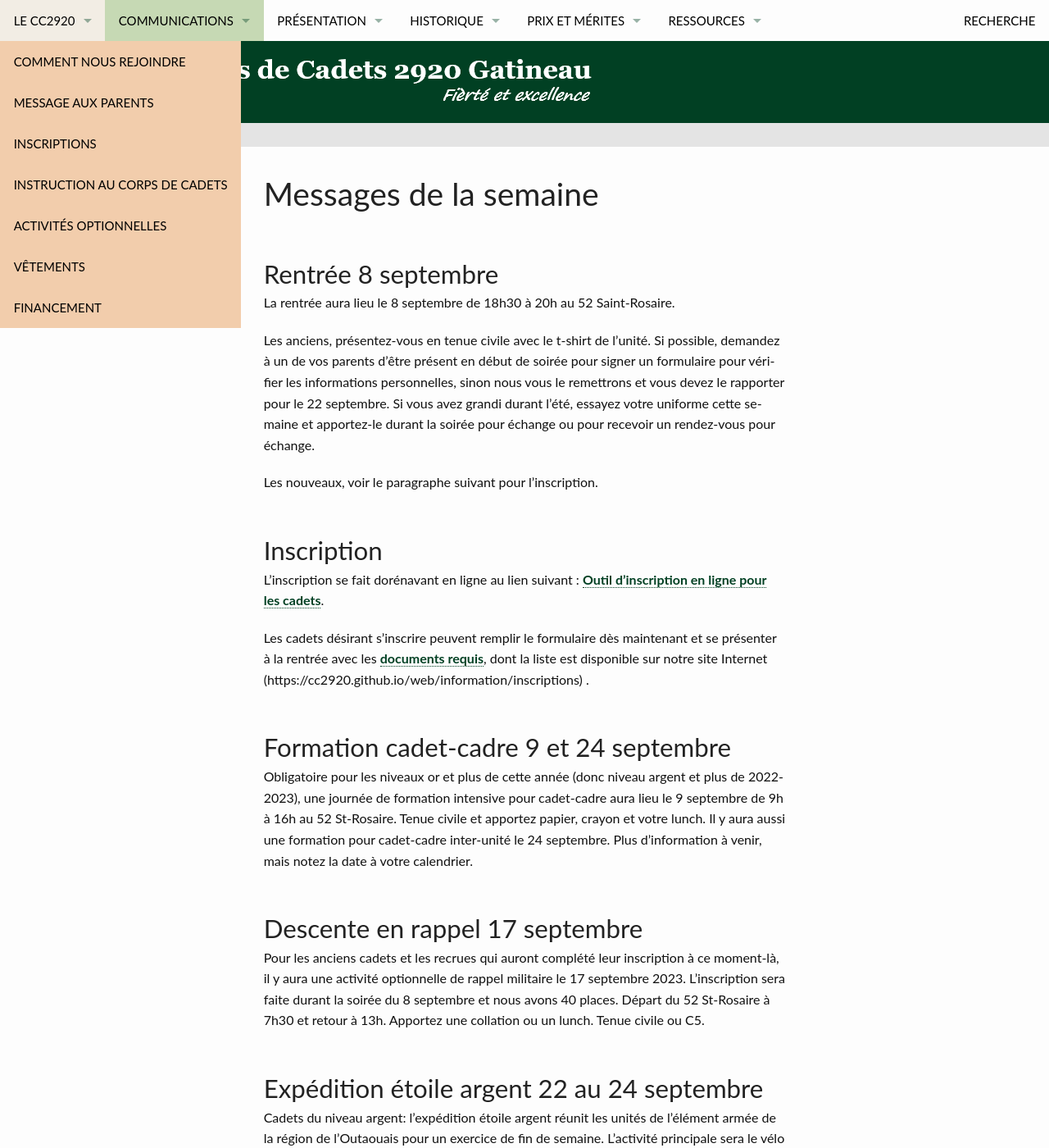
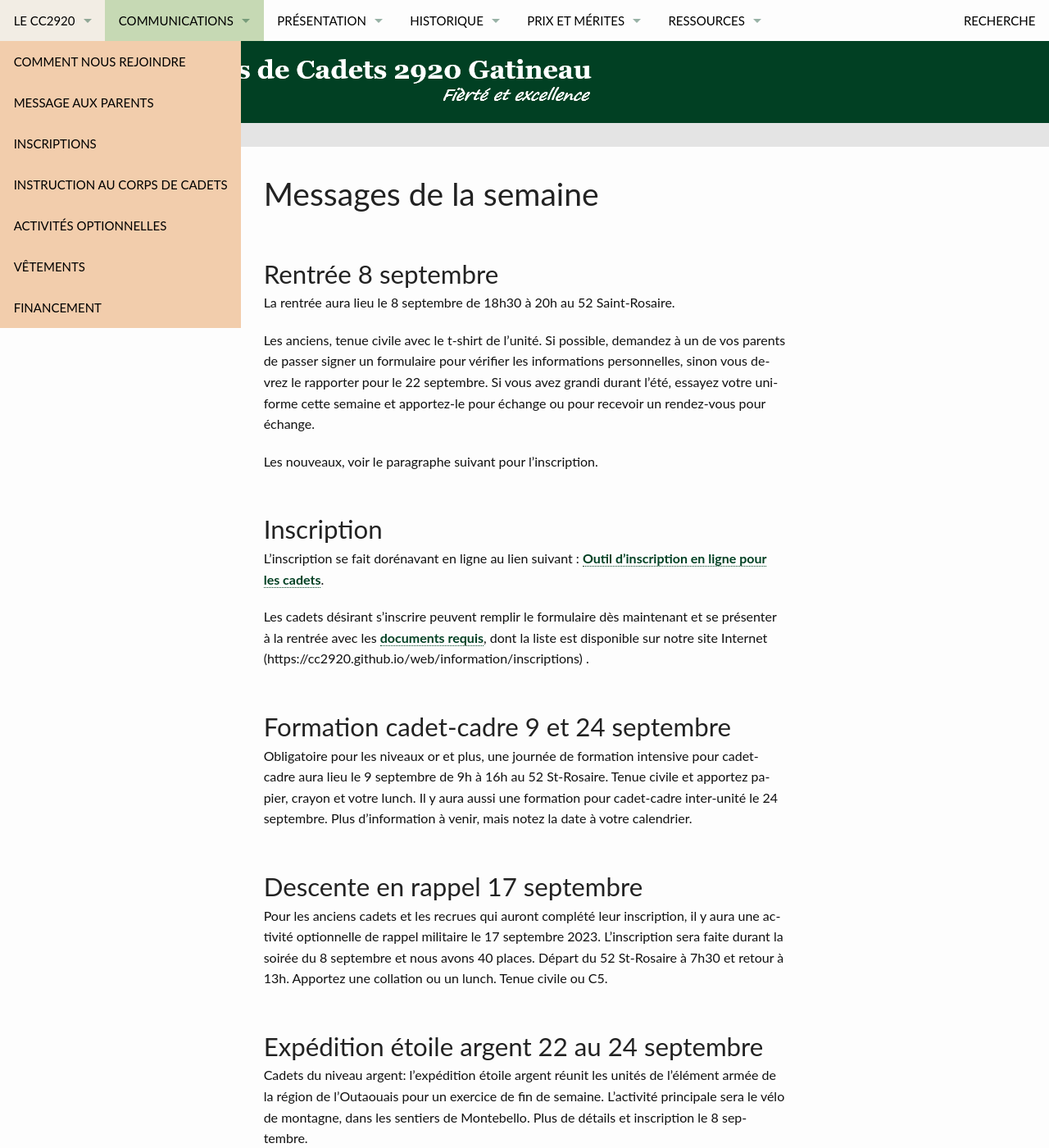
Before and after one commit to CC2920/web, a Jekyll site: the page built from pages/communications.md, in a window 1280 px wide and 1400 px high. Shown: the whole window at 82% size. Built offline with Jekyll 4.4.1, drawn with Linux system fonts in a browser that asks for light colours; some of the changed text lies outside the part shown.

Commit message:
Update messages.md

```diff
--- a/_communications/messages.md
+++ b/_communications/messages.md
@@ -22,7 +22,7 @@ activities:
 
 La rentrée aura lieu le 8 septembre de 18h30 à 20h au 52 Saint-Rosaire.
 
-Les anciens, présentez-vous en tenue civile avec le t-shirt de l'unité. Si possible, demandez à un de vos parents d'être présent en début de soirée pour signer un formulaire pour vérifier les informations personnelles, sinon nous vous le remettrons et vous devez le rapporter pour le 22 septembre. Si vous avez grandi durant l'été, essayez votre uniforme cette semaine et apportez-le durant la soirée pour échange ou pour recevoir un rendez-vous pour échange.
+Les anciens, tenue civile avec le t-shirt de l'unité. Si possible, demandez à un de vos parents de passer signer un formulaire pour vérifier les informations personnelles, sinon vous devrez le rapporter pour le 22 septembre. Si vous avez grandi durant l'été, essayez votre uniforme cette semaine et apportez-le pour échange ou pour recevoir un rendez-vous pour échange.
 
 Les nouveaux, voir le paragraphe suivant pour l'inscription.
 
@@ -34,28 +34,24 @@ Les cadets désirant s’inscrire peuvent remplir le formulaire dès maintenant
 
 ## Formation cadet-cadre 9 et 24 septembre
 
-Obligatoire pour les niveaux or et plus de cette année (donc niveau argent et plus de 2022-2023), une journée de formation intensive pour cadet-cadre aura lieu le 9 septembre de 9h à 16h au 52 St-Rosaire. Tenue civile et apportez papier, crayon et votre lunch.
+Obligatoire pour les niveaux or et plus, une journée de formation intensive pour cadet-cadre aura lieu le 9 septembre de 9h à 16h au 52 St-Rosaire. Tenue civile et apportez papier, crayon et votre lunch.
 Il y aura aussi une formation pour cadet-cadre inter-unité le 24 septembre. Plus d’information à venir, mais notez la date à votre calendrier.
 
 ## Descente en rappel 17 septembre
 
-Pour les anciens cadets et les recrues qui auront complété leur inscription à ce moment-là, il y aura une activité optionnelle de rappel militaire le 17 septembre 2023. L'inscription sera faite durant la soirée du 8 septembre et nous avons 40 places.
+Pour les anciens cadets et les recrues qui auront complété leur inscription, il y aura une activité optionnelle de rappel militaire le 17 septembre 2023. L'inscription sera faite durant la soirée du 8 septembre et nous avons 40 places.
 Départ du 52 St-Rosaire à 7h30 et retour à 13h. Apportez une collation ou un lunch. Tenue civile ou C5.
 
 ## Expédition étoile argent 22 au 24 septembre
 
-Cadets du niveau argent: l'expédition étoile argent réunit les unités de l'élément armée de la région de l'Outaouais pour un exercice de fin de semaine. L'activité principale sera le vélo de montagne, dans les sentiers de Montebello. Nous donnerons plus de détails et prendrons les inscriptions en personne la soirée du 8 septembre.
+Cadets du niveau argent: l'expédition étoile argent réunit les unités de l'élément armée de la région de l'Outaouais pour un exercice de fin de semaine. L'activité principale sera le vélo de montagne, dans les sentiers de Montebello. Plus de détails et inscription le 8 septembre.
 La participation à l'expédition n'est plus essentielle pour réussir le niveau argent, mais est requise pour participer plus tard aux camps d'été d'expédition, expéditions régionales et nationales et course d'aventure Fouraid.
 
 Cadets du niveau cadet-maître: nous pouvons aussi inscrire des cadet-cadre à cette activité. Écrivez-nous au plus tard le 6 septembre au 2920armee@cadets.gc.ca si vous êtes intéressés.
 
 ## Demande de bénévole Bouge Bouge 24 septembre
 
-Bouge Bouge encadre un événement de course à pied à l'Université d'Ottawa et nous comptons envoyer une délégation de cadets bénévole. Plus d'information et inscription lors de la soirée du 15 septembre.
-
-## Résultats du secourisme
-
-Nous avons reçu les résultats du cours de secourisme de l’an passé. Ceux qui n’ont pas passé ont déjà été rejoints en privé, alors si vous n’avez pas eu de nouvelles, c’est que vous avez passé. Les écussons seront distribués au début de l’année prochaine et les certificats seront remis lorsque reçus.
+Bouge Bouge organise un événement de course à pied à l'Université d'Ottawa et nous comptons envoyer une délégation de cadets bénévole. Plus d'information et inscription lors de la soirée du 15 septembre.
 
 ## Parade du commandant 29 septembre
 
```
